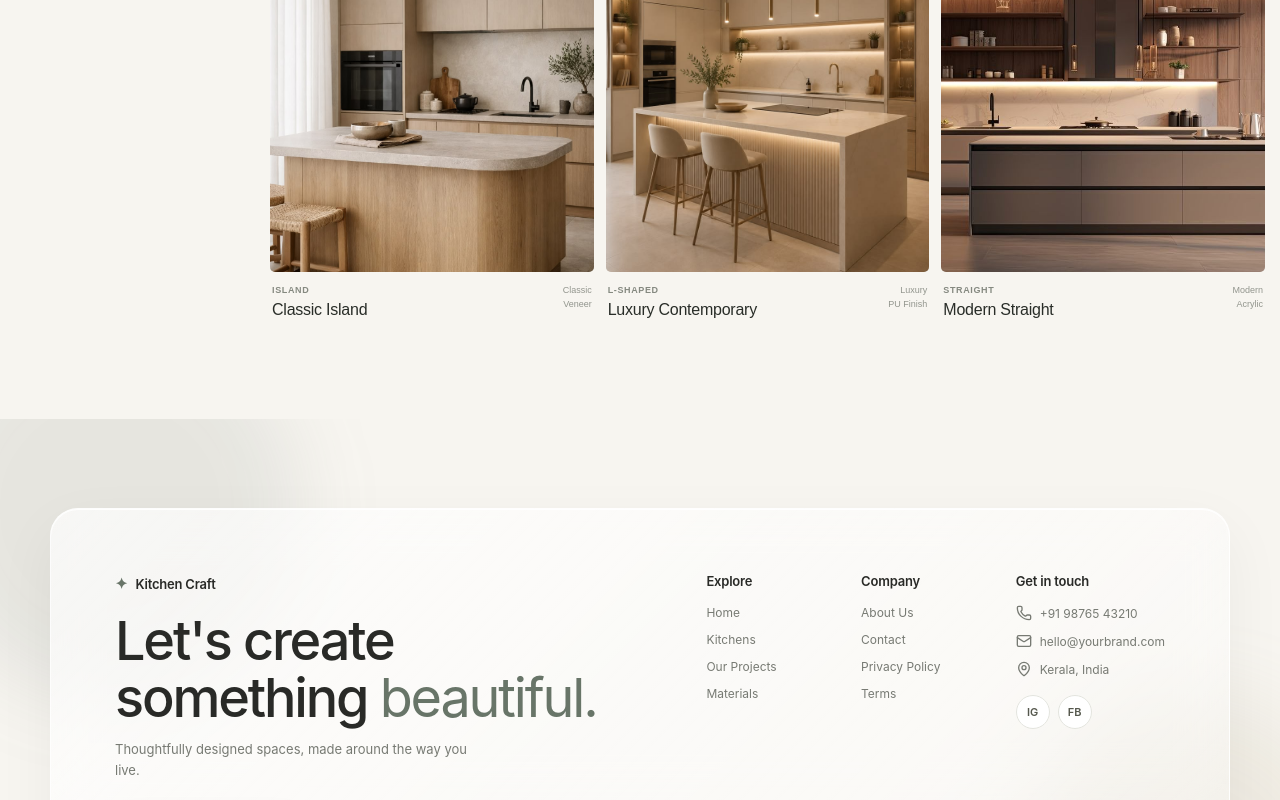
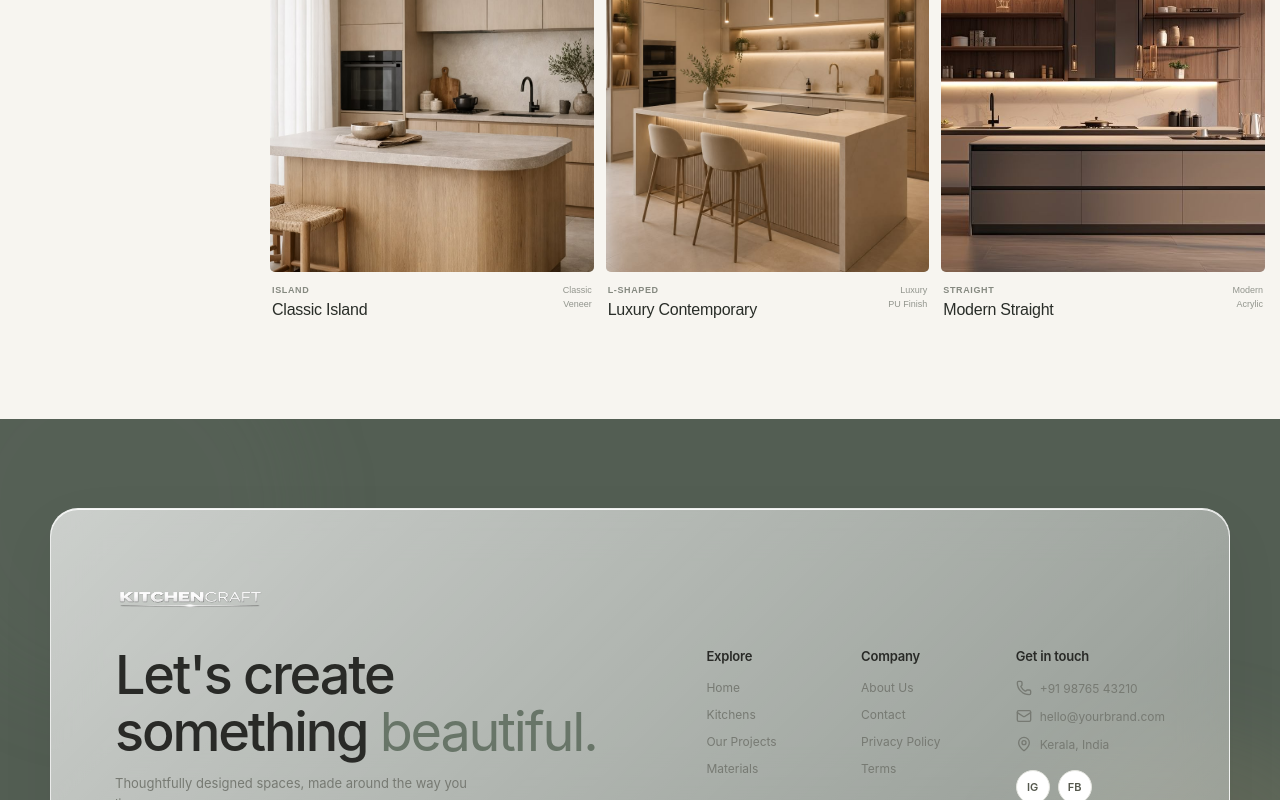
Before and after one commit to aneena-shahla-k/KITCHEN, a React (Create React App) app: page /kitchens in a window 1280 px wide. Shown: the part 2000-2800 px from the top of the page. Built offline with nearby package versions, Linux system fonts and the light colour scheme.

Commit message:
logo image added in footer and navbar

```diff
--- a/src/components/Footer.jsx
+++ b/src/components/Footer.jsx
@@ -5,6 +5,7 @@ import {
   Phone,
   MapPin
 } from "lucide-react";
+import logo from "../images/logo.PNG";
 import "../styles/footer.css";
 
 const Footer = () => {
@@ -22,9 +23,13 @@ const Footer = () => {
 
           <div className="footer-intro">
 
+            {/* BRAND LOGO */}
             <div className="footer-brand">
-              <span className="footer-brand-mark">✦</span>
-              <span>Kitchen Craft</span>
+              <img
+                src={logo}
+                alt="Kitchen Craft Logo"
+                className="footer-logo-img"
+              />
             </div>
 
             <h2>
--- a/src/components/Navbar.jsx
+++ b/src/components/Navbar.jsx
@@ -1,6 +1,7 @@
 import React, { useState } from "react";
 import { ArrowRight, Menu, X } from "lucide-react";
 import { NavLink } from "react-router-dom";
+import logo from "../images/logo.PNG";
 import "../styles/navbar.css";
 
 const Navbar = () => {
@@ -19,7 +20,11 @@ const Navbar = () => {
         className="navbar-logo"
         onClick={closeMenu}
       >
-        <span>KitchenCraft</span>
+        <img
+          src={logo}
+          alt="KitchenCraft Logo"
+          className="navbar-logo-img"
+        />
       </NavLink>
 
 
--- a/src/styles/footer.css
+++ b/src/styles/footer.css
@@ -6,7 +6,7 @@
   position: relative;
   overflow: hidden;
   padding: clamp(50px, 7vw, 90px) clamp(16px, 4vw, 50px) 24px;
-  background: #f7f5f0;
+  background: #535e53;
   color: #292a27;
   box-sizing: border-box;
 }
@@ -151,6 +151,7 @@
   grid-template-columns: repeat(3, 1fr);
   gap: clamp(20px, 3vw, 36px);
   align-content: start;
+  margin-top: 75px;
 }
 
 .footer-column {
@@ -301,3 +302,10 @@
     justify-content: space-between;
   }
 }
+
+.footer-logo-img {
+  height: 50px;
+  width: auto;
+  display: block;
+  object-fit: contain;
+}
--- a/src/styles/navbar.css
+++ b/src/styles/navbar.css
@@ -475,3 +475,9 @@
     font-size: 11px;
   }
 }
+.navbar-logo-img {
+  height: 50px;          /* Adjust height according to your navbar */
+  width: auto;           /* Keeps aspect ratio */
+  display: block;
+  object-fit: contain;
+}
```
Also changed, not shown: src/images/logo.PNG (added).
